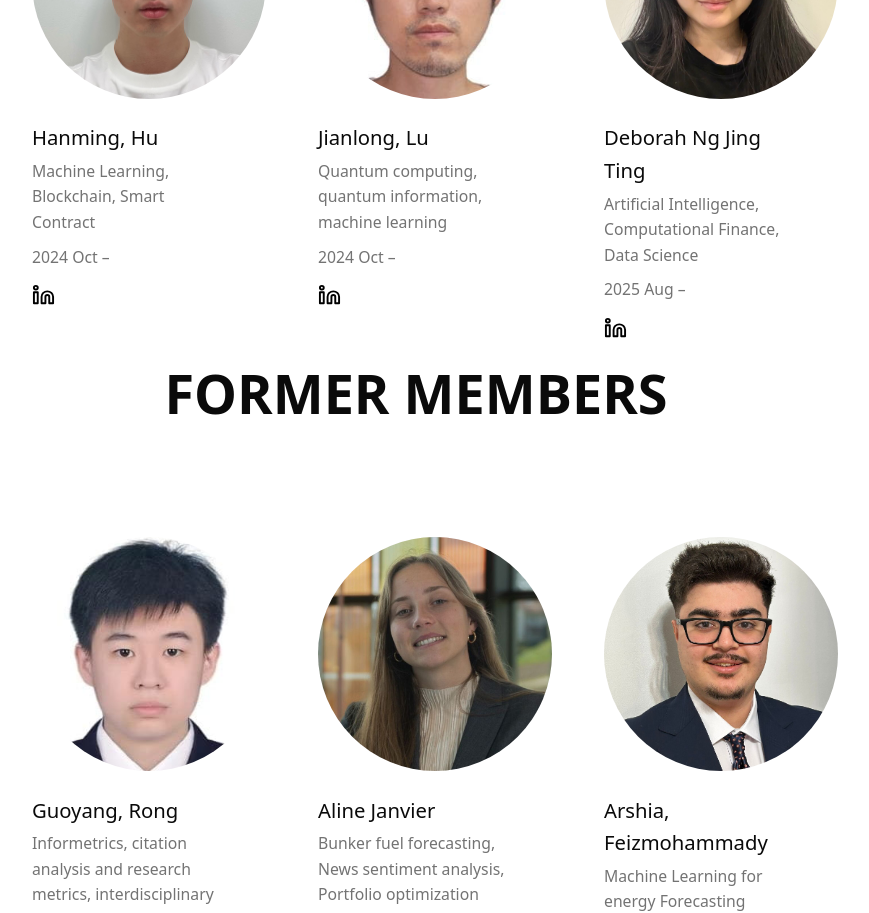
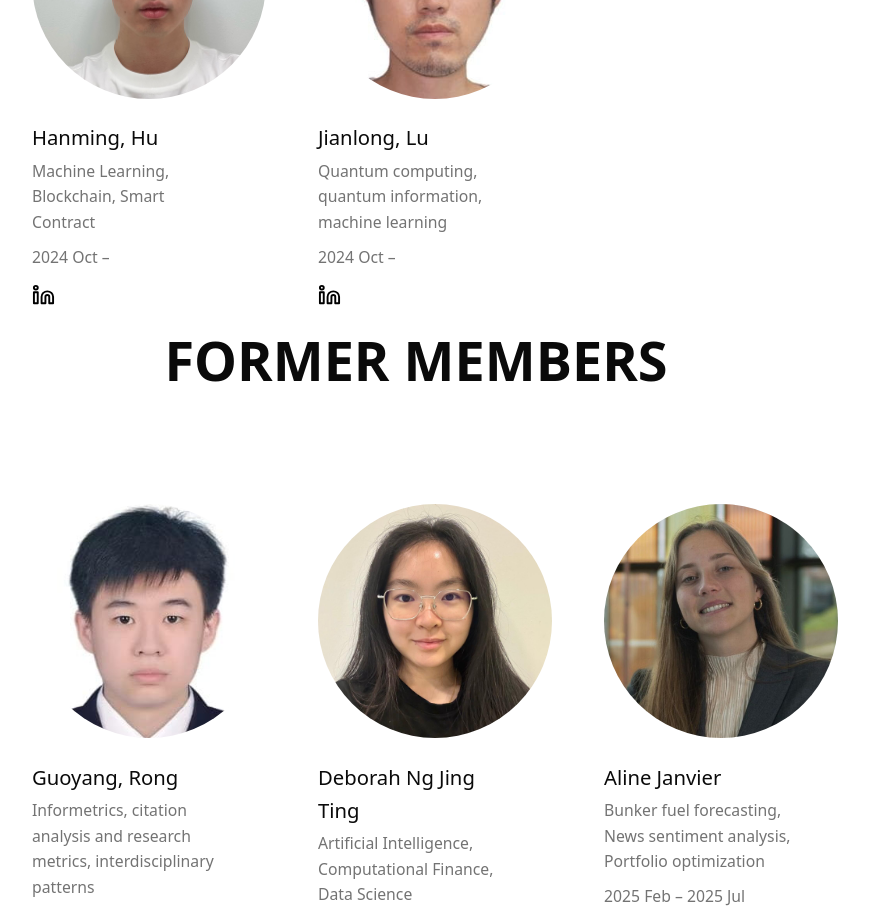
Before and after one commit to Hanmingh/Chen, a React (Vite) app: page /member in a window 1280 px wide. Shown: the part 2280-3193 px from the top of the page, without its empty margins (224-1093 px from the left). Built offline with nearby package versions, Linux system fonts and the light colour scheme.

Commit message:
team_update

```diff
--- a/src/data/teamData.ts
+++ b/src/data/teamData.ts
@@ -135,17 +135,6 @@ export const currentMembers: TeamMember[] = [
         github:"",
         dribbble:"",
     },
-    {
-        id: "deborah",
-        name: "Deborah Ng Jing Ting",
-        term: "2025 Aug –",
-        focus: "Artificial Intelligence, Computational Finance, Data Science",
-        avatar: "teams/current/deborah.jpg",
-        company: "",
-        linkedin:"https://www.linkedin.com/in/deborah-njt/",
-        github:"",
-        dribbble:"",
-    },
 ];
 
 export const formerMembers: TeamMember[] = [
@@ -157,6 +146,17 @@ export const formerMembers: TeamMember[] = [
         avatar: "teams/former/guoyang.jpg",
         company: "",
         linkedin:"https://www.linkedin.com/in/guoyang-rong-1452582a1/",
+        github:"",
+        dribbble:"",
+    },
+    {
+        id: "deborah",
+        name: "Deborah Ng Jing Ting",
+        term: "2025 Aug – 2025 Dec",
+        focus: "Artificial Intelligence, Computational Finance, Data Science",
+        avatar: "teams/current/deborah.jpg",
+        company: "",
+        linkedin:"https://www.linkedin.com/in/deborah-njt/",
         github:"",
         dribbble:"",
     },
```
